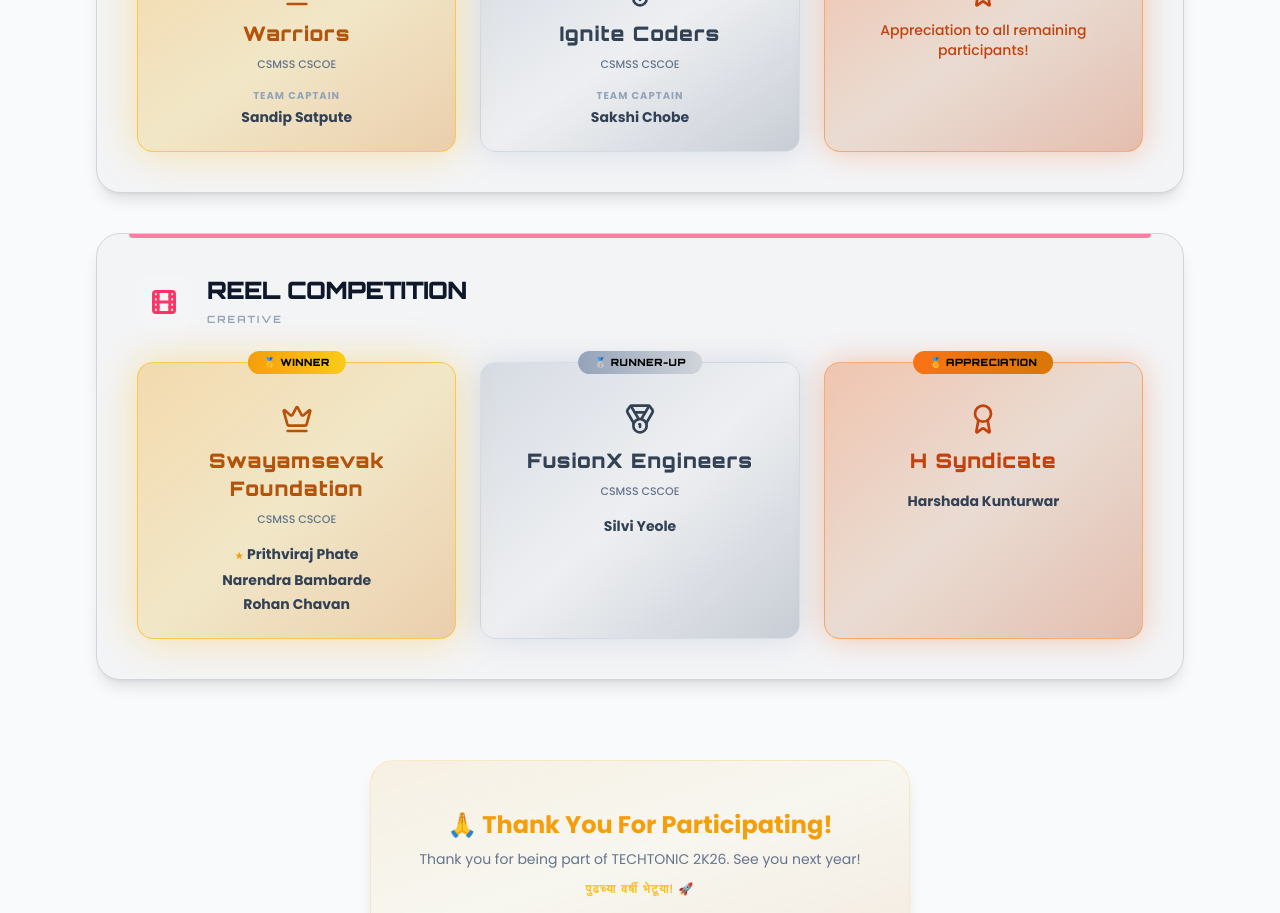
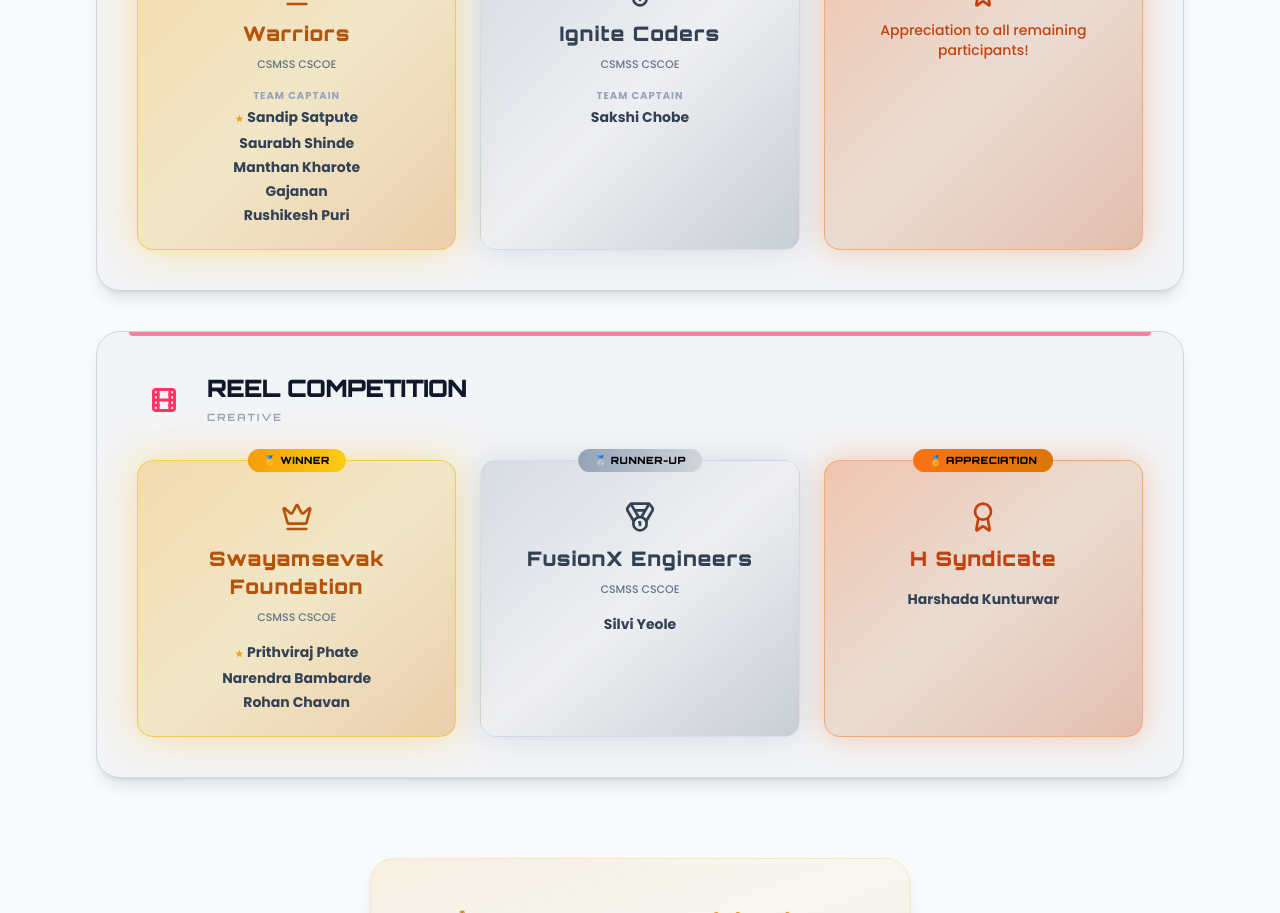
Before and after one commit to Saurabh-Shinde-Patil/TechTonic-2026, a React (Vite) app: page /winners in a window 1280 px wide. Shown: the part 2800-3713 px from the top of the page. Built offline with nearby package versions, Linux system fonts and the light colour scheme.

Commit message:
added winners with style

```diff
--- a/src/data/siteData.js
+++ b/src/data/siteData.js
@@ -222,7 +222,7 @@ export const eventData = [
       { name: 'Ganesh Joshi', role: 'Event Manager', phone: '9422837178' }
     ],
     winners: {
-      first: { teamName: 'Warriors', college: 'CSMSS CSCOE', memberRole: 'Team Captain', members: ['Sandip Satpute'] },
+      first: { teamName: 'Warriors', college: 'CSMSS CSCOE', memberRole: 'Team Captain', members: ['Sandip Satpute', 'Saurabh Shinde', 'Manthan Kharote', 'Gajanan', 'Rushikesh Puri'] },
       second: { teamName: 'Ignite Coders', college: 'CSMSS CSCOE', memberRole: 'Team Captain', members: ['Sakshi Chobe'] },
       third: { note: 'Appreciation to all remaining participants!' }
     }
```
